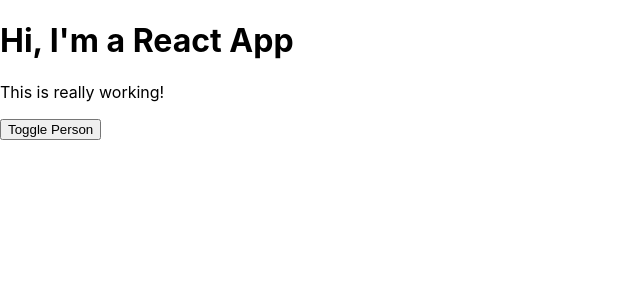
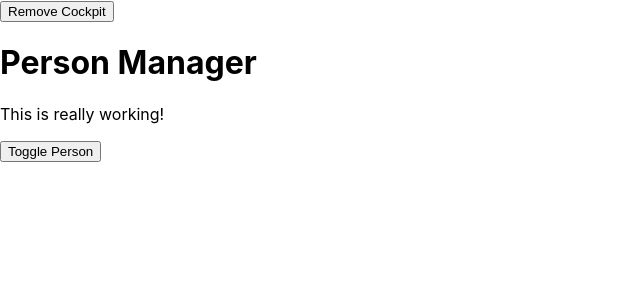
Before and after one commit to lam-dan/staticContextType, a React app: page / in a window 1280 px wide. Shown: the top 300 px of the page, without its empty margins (0-640 px from the left). Built offline with nearby package versions, Linux system fonts and the light colour scheme.

Commit message:
First Commit

```diff
--- a/src/components/Cockpit/Cockpit.js
+++ b/src/components/Cockpit/Cockpit.js
@@ -1,8 +1,32 @@
-import React from 'react';
+import React, { useEffect } from 'react';
 
 import classes from './Cockpit.css';
 
+//functional component can be wrapped with React memo to prevent rendering of child components
 const cockpit = (props) => {
+
+    //will run for every render cycle of the cockpit for every update
+    // second argument for when you want this method to render, in this case, method only runs when props.person changes
+    useEffect(() => {
+        console.log('[Cockpit.js] useEffect');
+        // Http request...
+        setTimeout(() => {
+            alert('Saved data to cloud!');
+        }, 1000);
+        return () => {
+            console.log('[Cockpit.js] cleanup work in useEffect');
+        };
+
+    }, [props.persons]);
+
+    useEffect(() => {
+
+        console.log('[Cockpit.js] 2nd useEffect');
+        return () => {
+            console.log('[Cockpit.js] cleanup work in 2nd useEffect');
+        };
+    });
+
     const assignedClasses = [];
 
     let btnClass = '';
@@ -11,17 +35,17 @@
         btnClass = classes.Red;
     }
 
-    if (props.persons.length <= 2) {
+    if (props.personsLength <= 2) {
         assignedClasses.push(classes.red); // classes = ['red']
     }
 
-    if (props.persons.length <= 1) {
+    if (props.personsLength <= 1) {
         assignedClasses.push(classes.bold); // classes = ['red','bold']
     }
 
     return (
         <div className={classes.Cockpit}>
-            <h1>Hi, I'm a React App</h1>
+            <h1>{props.title}</h1>
             <p className={assignedClasses.join(' ')}>This is really working!</p>
             <button
                 className={btnClass}
@@ -30,4 +54,5 @@
     );
 };
 
-export default cockpit;
+//wrapping in React memo so that it stores a snapshot of this component and only if its input changes, it will re-render it
+export default React.memo(cockpit);
--- a/src/components/Persons/Person/Person.js
+++ b/src/components/Persons/Person/Person.js
@@ -1,20 +1,27 @@
-import React from 'react';
+import React, { Component } from 'react';
+
+import Aux from '../../../hoc/Auxiliary';
+import withClass from '../../../hoc/withClass';
 
 import classes from './Person.css';
 
+class Person extends Component {
+    render() {
+        console.log('[Person.js] rendering...');
+        return(
+        <Aux>
 
-const person = (props) => {
-
-    return (
-
-            <div className={classes.Person}>
-
-                <p onClick={props.click}>I'm {props.name} and I am {props.age} years old!</p>
-                <p>{props.children}</p>
-                <input type="text" onChange={props.changed} value={props.name} />
-            </div>
-
-    )
+            <p onClick={this.props.click}>I'm {this.props.name} and I am {this.props.age} years old!
+                </p>
+            <p>{this.props.children}</p>
+            <input
+                type="text"
+                onChange={this.props.changed}
+                value={this.props.name}
+            />
+        </Aux>
+        );
+    }
 }
 
-export default person;
+export default withClass(Person,classes.Person);
--- a/src/components/Persons/Persons.js
+++ b/src/components/Persons/Persons.js
@@ -1,14 +1,67 @@
-import React from 'react';
+//React's Pure Compoment makes it so that it will not render component unless there are changes to it, like a input length, click, etc
+import React, { PureComponent } from 'react';
 import Person from './Person/Person';
 
+//class based component - if statement on shouldComponentUpdate to prevent re-rendering unless changes happen
+class Persons extends PureComponent {
+  // static getDerivedStateFromProps(props,state){
+  //   console.log('[Person.js] getDerivedStateFromProps');
+  //   return state;
+  // }
 
-const persons = (props) => props.persons.map( (person, index) => {
-        return <Person
-          click={() => props.clicked(index)}
+  // componentWillReceiveProps(props){
+  //   console.log('[Persons.js] componentWillReceiveProps',props);
+  // }
+
+  //whenever this component gets re-rendered then we update
+
+  // shouldComponentUpdate(nextProps, nextState) {
+  //   console.log('[Person.js] shouldComponentUpdate');
+
+  //   //if the person's prop doesn't change, do not render
+  //   //if changes happen as in it's not equal to each other, then re-render the page
+  //   if (
+  //     nextProps.persons !== this.props.persons ||
+  //     nextProps.changed !== this.props.changed ||
+  //     nextProps.clicked !== this.props.clicked
+  //   ) {
+  //     return true;
+  //   } else {
+  //     return false;
+  //   }
+  // }
+
+  getSnapshotBeforeUpdate(prevProps, prevState) {
+    console.log('[Persons.js] getSnapshotBeforeUpdate');
+    return { message: 'Snapshot!' };
+  }
+
+  // componentWillUpdate(){
+  // }
+
+  componentDidUpdate(prevProps, prevState, snapshot) {
+    console.log('[Persons.js] componentDidUpdate');
+    console.log(snapshot);
+  }
+
+  componentWillUnmount() {
+    console.log('[Persons.js] componentWillUnmount');
+  }
+
+  render() {
+    console.log('[Person.js] rendering...');
+    return this.props.persons.map((person, index) => {
+      return (
+        <Person
+          click={() => this.props.clicked(index)}
           name={person.name}
           age={person.age}
           key={person.id}
-          changed={(event) => props.changed(event, person.id)} />
-      } );
+          changed={(event) => this.props.changed(event, person.id)}
+        />
+      );
+    });
+  };
+}
 
-export default persons;
+export default Persons;
--- a/src/containers/App.js
+++ b/src/containers/App.js
@@ -2,19 +2,52 @@
 import classes from './App.css';
 import Persons from '../components/Persons/Persons';
 import Cockpit from '../components/Cockpit/Cockpit';
-
+import withClass from '../hoc/withClass';
+import Aux from '../hoc/Auxiliary';
 
 class App extends Component {
 
+  constructor(props) {
+    super(props);
+    console.log('[App.js] constructor');
+
+  }
+
   state = {
-
     persons: [
       { id: 'asdfadf', name: 'Max', age: 28 },
       { id: '3ddsf', name: 'Manu', age: 29 },
       { id: '3sdsdf', name: 'Stephanie', age: 26 }
     ],
     otherState: 'some other value',
-    showPersons: false
+    showPersons: false,
+    showCockpit: true,
+    changeCounter: 0
+  }
+
+  static getDerivedStateFromProps(props, state) {
+    console.log('[App.js] , getDerivedStateFromProps', props);
+    return state;
+  }
+
+  // componentWillMount(){
+  //   console.log('[App.js] componentWillMount');
+  // }
+
+
+  //used for fetching data from servers
+  componentDidMount() {
+    console.log('[App.js] componentDidMount');
+  }
+
+  //required to return something, can be used for performance improvements
+  shouldComponentUpdate(nextProps, nextState) {
+    console.log('[App.js] shouldComponentUpdate');
+    return true;
+  }
+
+  componentDidUpdate() {
+    console.log('[App.js] componentDidUpdate');
   }
 
   // switchNameHandler = (newName) => {
@@ -66,10 +99,14 @@
     //update the persons array at the index with the new person and their changed name value
     persons[personIndex] = person;
 
-    //updates the state
-    this.setState({
-      persons: persons
-    })
+    //updates the state, you call set state synchronously here but it's not gauranteed to execute and finish
+    //immediately and therefore when used for a state update is not gauranteed to be the latest state, it could be older
+    this.setState((prevState, props) => {
+      return {
+        persons: persons,
+        changeCounter: prevState.changeCounter + 1
+      };
+    });
   }
 
   togglePersonsHandler = () => {
@@ -80,7 +117,7 @@
   }
 
   render() {
-
+    console.log('[App.js] render');
     let persons = null;
 
     //output content conditionally by using javascript and the same for lists
@@ -90,28 +127,35 @@
     //it can also provide index
 
     if (this.state.showPersons) {
-      persons = <Persons
-        persons={this.state.persons}
-        clicked={this.deletePersonHandler}
-        changed={this.nameChangedHandler} />;
+      persons =
+        <Persons
+          persons={this.state.persons}
+          clicked={this.deletePersonHandler}
+          changed={this.nameChangedHandler} />;
     }
 
+    return (
+      <Aux>
+        <button onClick={() => {
+          this.setState({ showCockpit: false });
+        }}
+        >
+          Remove Cockpit
+        </button>
 
-
-    return (
-      <div className={classes.App}>
-        <Cockpit
-          showPersons={this.state.showPersons}
-          persons={this.state.persons}
-          clicked={this.togglePersonsHandler}  />
+        {this.state.showCockpit ?
+          <Cockpit
+            title={this.props.appTitle}
+            showPersons={this.state.showPersons}
+            personsLength={this.state.persons.length}
+            clicked={this.togglePersonsHandler}
+          /> : null}
         {persons}
-      </div>
-
-
+      </Aux>
     );
 
     //return React.createElement('div', {className: 'App'}, React.createElement('h1',null,'Does this work now?'));
   }
 }
 
-export default App;
+export default withClass(App, classes.App);
--- /dev/null
+++ b/src/hoc/Auxiliary.js
@@ -0,0 +1,4 @@
+//children always refers to all the content in between Aux and ouputs it
+const aux = props => props.children;
+
+export default aux;
--- /dev/null
+++ b/src/hoc/withClass.js
@@ -0,0 +1,15 @@
+import React from 'react';
+
+//takes component and wraps div in CSS and outputs it
+const withClass = (WrappedComponent, className) => {
+    return props => (
+        <div className = {className}>
+            <WrappedComponent {...props}
+
+            />
+
+        </div>
+    );
+};
+
+export default withClass;
--- a/src/index.js
+++ b/src/index.js
@@ -4,7 +4,7 @@
 import App from './containers/App';
 import * as serviceWorker from './serviceWorker';
 
-ReactDOM.render(<App />, document.getElementById('root'));
+ReactDOM.render(<App appTitle = "Person Manager"/>, document.getElementById('root'));
 
 // If you want your app to work offline and load faster, you can change
 // unregister() to register() below. Note this comes with some pitfalls.
```
